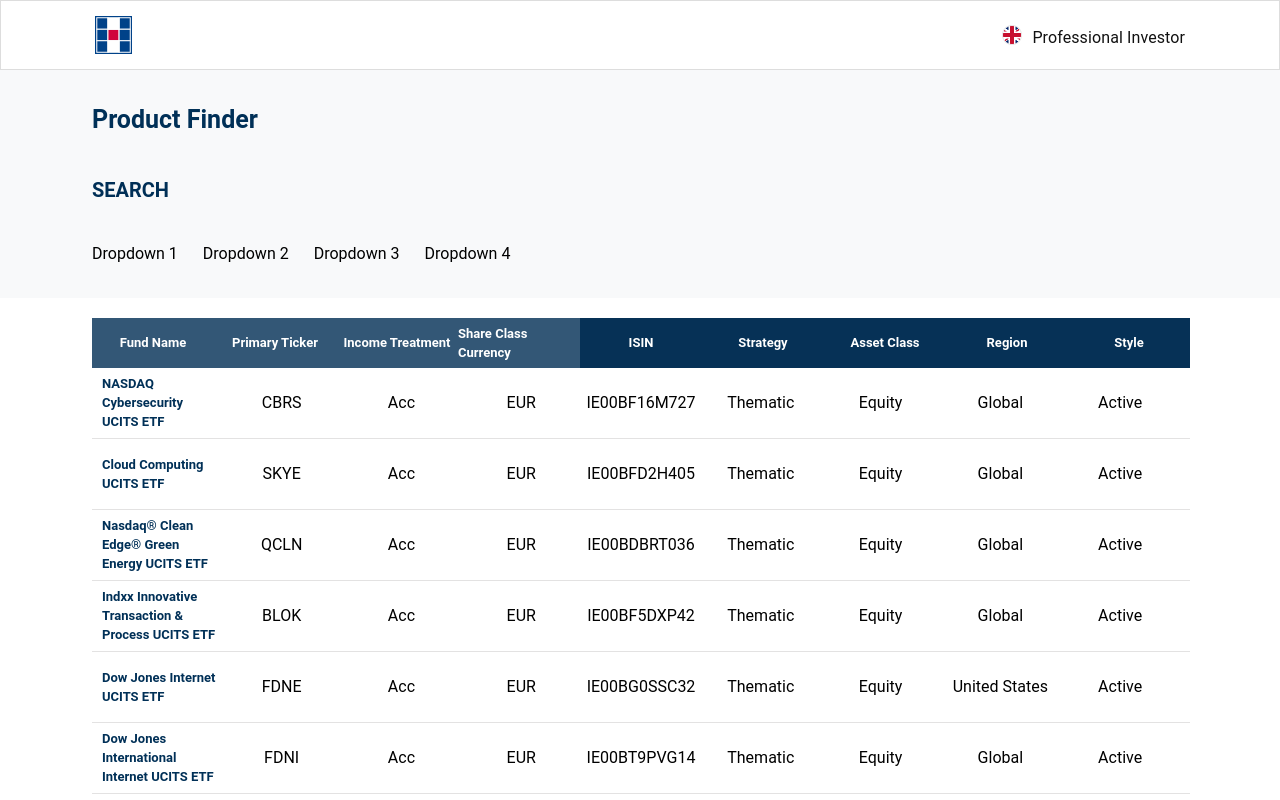
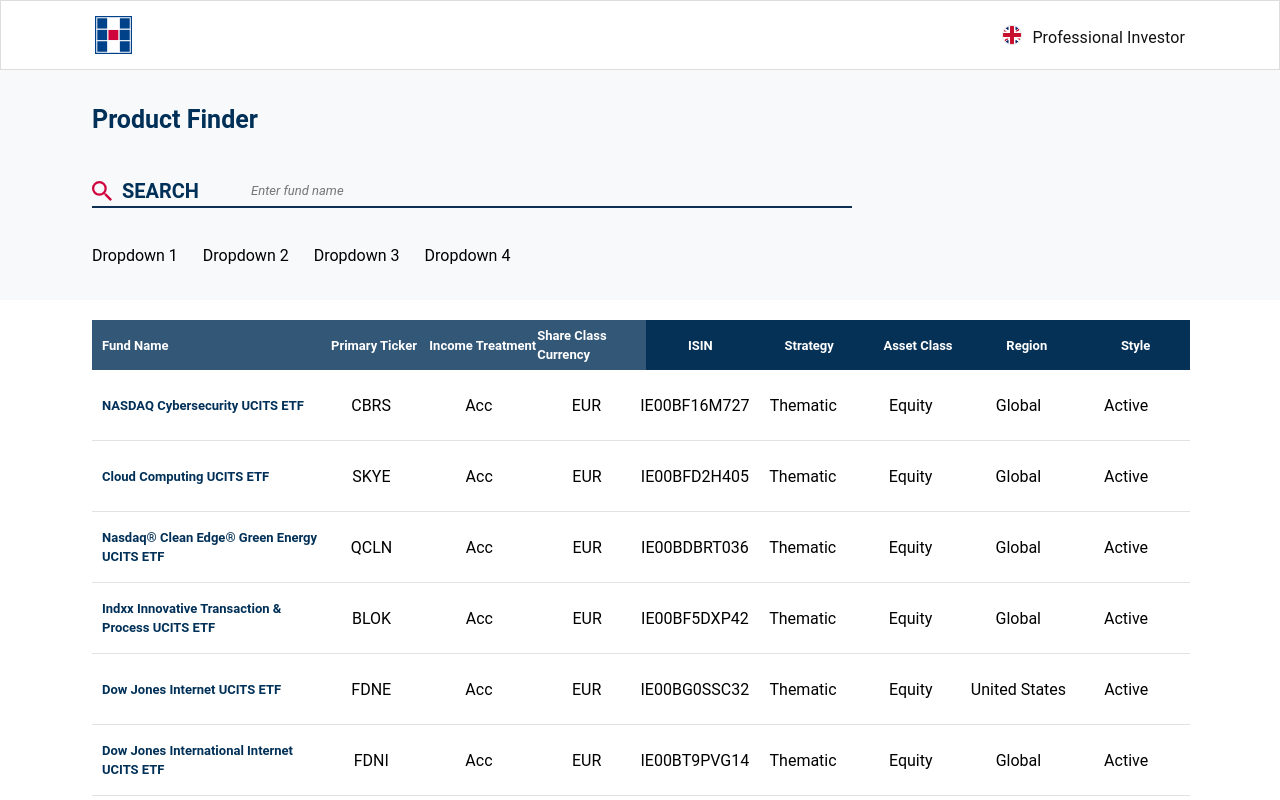
Before and after one commit to andreiungureanu/product-finder, a React (Create React App) app: page / in a window 1280 px wide. Shown: the top 800 px of the page. Built offline with nearby package versions, Linux system fonts and the light colour scheme.

Commit message:
implement search and filter by fund name

```diff
--- a/src/ProductFinder/ProductFinder.css
+++ b/src/ProductFinder/ProductFinder.css
@@ -9,16 +9,35 @@
     padding: 35px 92px;
 
     .search-bar {
+      display: flex;
+      align-items: center;
       margin-top: 41px;
-      width: auto;
+      height: 30px;
+      width: 760px;
+      border-bottom: 2px solid #0E2F53;
       font: var(--unnamed-font-style-normal) normal var(--unnamed-font-weight-medium) var(--unnamed-font-size-20)/29.87px var(--unnamed-font-family-roboto);
       letter-spacing: var(--unnamed-character-spacing-0);
       text-align: left;
-      font: normal normal medium 20px/30px Roboto;
-      letter-spacing: 0px;
       color: #002F56;
       text-transform: uppercase;
       opacity: 1;
+
+      > span {
+        margin-left: 10px;
+      }
+
+      > input[type="text"], input[type="text"]:focus {
+        margin-left: 50px;
+        width: -webkit-fill-available;
+        background: transparent;
+        border: none;
+        outline-width: 0;
+        font: italic normal var(--unnamed-font-weight-normal) var(--unnamed-font-size-13)/18px var(--unnamed-font-family-roboto);
+        letter-spacing: var(--unnamed-character-spacing-0);
+        text-align: left;
+        color: #AAAAAA;
+        opacity: 1;
+      }
     }
 
     .filter-dropdowns {
@@ -31,6 +50,7 @@
   }
 
   .product-finder-content {
+    min-height: 400px;
     padding: 20px 90px 30px 92px;
     background: var(---ffffff) 0% 0% no-repeat padding-box;
     opacity: 1;
@@ -49,11 +69,10 @@
         text-align: left;
         opacity: 1;
 
-        .cell {
-          &.first-column {
-            justify-content: center;
-            color: var(---ffffff);
-          }
+        .cell.first-column {
+          justify-content: flex-start;
+          color: var(---ffffff);
+          padding-left: 10px;
         }
       }
 
@@ -82,6 +101,7 @@
         }
 
         &.first-column {
+          flex-grow: 2;
           justify-content: flex-start;
           color: var(--unnamed-color-003057);
         }
--- a/src/ProductFinder/ProductFinder.tsx
+++ b/src/ProductFinder/ProductFinder.tsx
@@ -1,7 +1,8 @@
-import React from 'react';
+import React, { useState } from 'react';
 import Header from '../components/Header/Header';
 import Footer from '../components/Footer/Footer';
 import './ProductFinder.css';
+import SearchIcon from '../img/ionic-md-search.svg';
 import { ProductFinderDataType } from '../data/data';
 
 interface ProductFinderProps {
@@ -9,6 +10,19 @@
 }
 
 const ProductFinder = ({data}: ProductFinderProps) => {
+  const [filterFundName, setFilterFundName] = useState('');
+
+  const handleSearch = (name: string) => {
+    setFilterFundName(name.trim());
+  }
+
+  const isFiltered = (item:ProductFinderDataType) => {
+    if(filterFundName !== '') {
+      if(item.fundName.toLowerCase().includes(filterFundName.toLowerCase()))
+      return true;
+      else return false;
+    } else return true;
+  }
 
   return (
     <div className="product-finder">
@@ -16,7 +30,13 @@
 
     <div className="product-finder-header">
       <div className="h2-roboto-—-25pt">Product Finder</div>
-      <div className="search-bar">Search</div>
+
+      <div className="search-bar">
+        <img src={SearchIcon} alt="Search" />
+        <span className="h3-roboto-—-20pt">Search</span>
+        <input type="text" placeholder="Enter fund name" onChange={(e) => handleSearch(e.target.value)}></input>
+      </div>
+
       <div className="filter-dropdowns">
         <span>Dropdown 1</span>
         <span>Dropdown 2</span>
@@ -39,7 +59,9 @@
             <div className="cell secundary">Style</div>
           </div>
 
-          {data.map((item) => (
+        <>
+          {data.map((item) =>
+            isFiltered(item) ? (
               <div className="row" key={item.isin}>
                 <div className="cell h5-roboto-—-13pt first-column">{item.fundName}</div>
                 <div className="cell">{item.ticker}</div>
@@ -51,7 +73,9 @@
                 <div className="cell">{item.region}</div>
                 <div className="cell">{item.style}</div>
               </div>
-          ))}
+            ) : null
+          )}
+        </>
       </div>
     </div>
 
```
Lines whose indentation alone changed are shown as unchanged.
